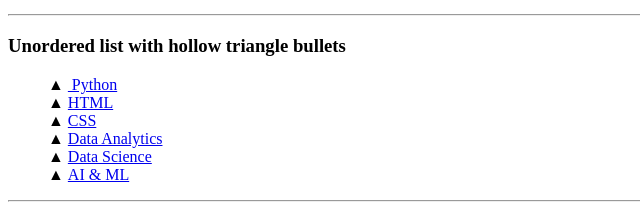
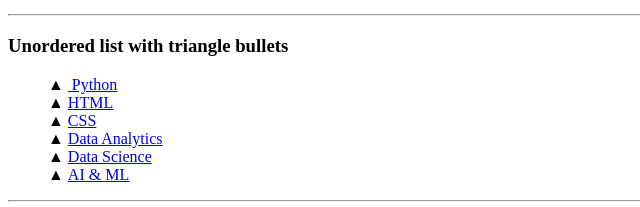
Before and after one commit to swaprat1723-design/Batch-1356-ws, a plain HTML site: page Aug 06/Excercise 1/index.html in a window 1280 px wide. Shown: the part 1559-1766 px from the top of the page, 0-640 px from the left. Drawn offline with Linux system fonts and the light colour scheme.

Commit message:
Update index.html

```diff
--- a/Aug 06/Excercise 1/index.html
+++ b/Aug 06/Excercise 1/index.html
@@ -108,7 +108,7 @@
 
         </ul><hr>
 
-        <h3>Unordered list with hollow triangle bullets</h3>
+        <h3>Unordered list with triangle bullets</h3>
 
        <ul style="list-style-type: none;">
             <li>&#9650;&nbsp;<a href="https://en.wikipedia.org/wiki/Python_(programming_language)"> Python</a></li>
```
